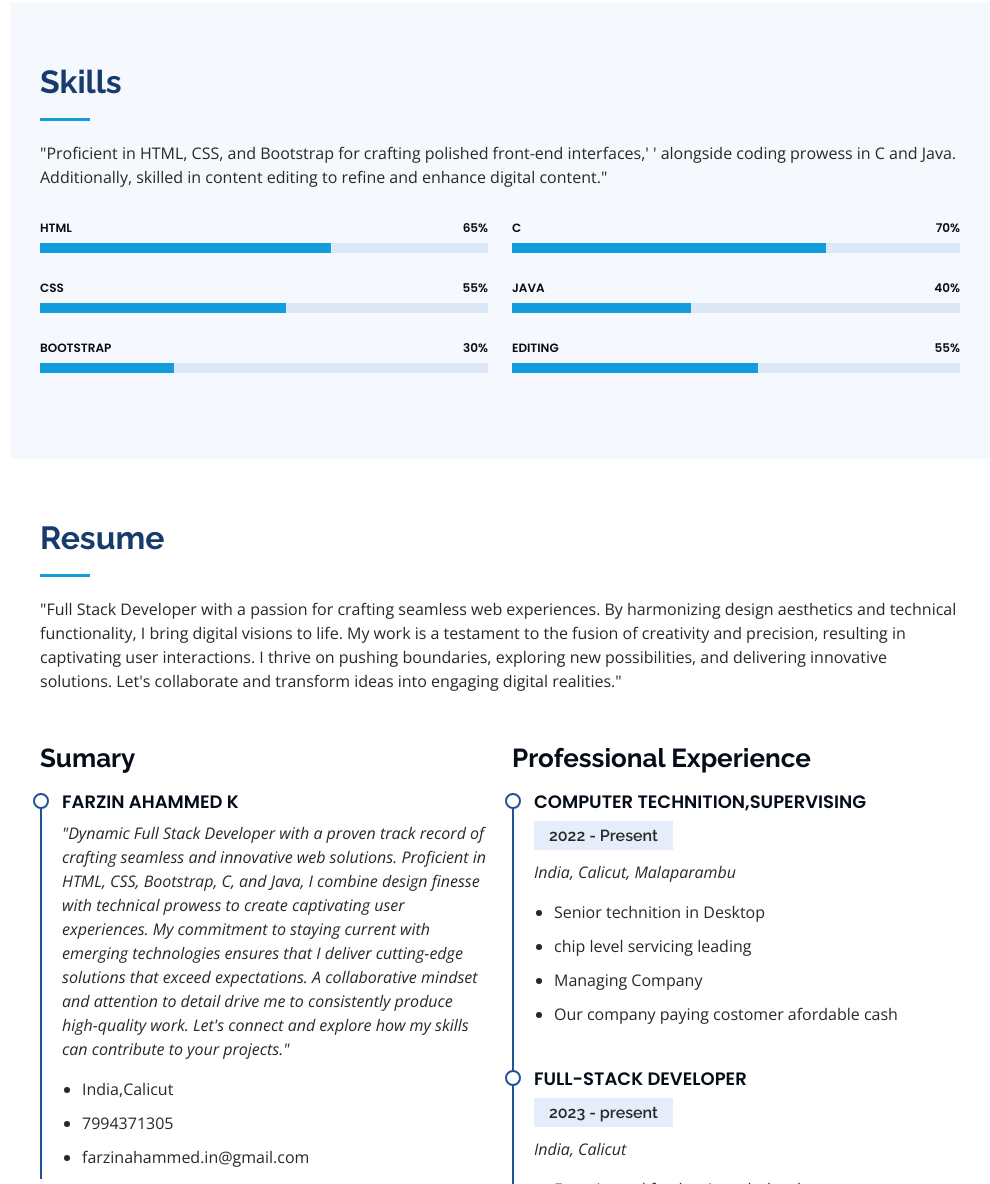
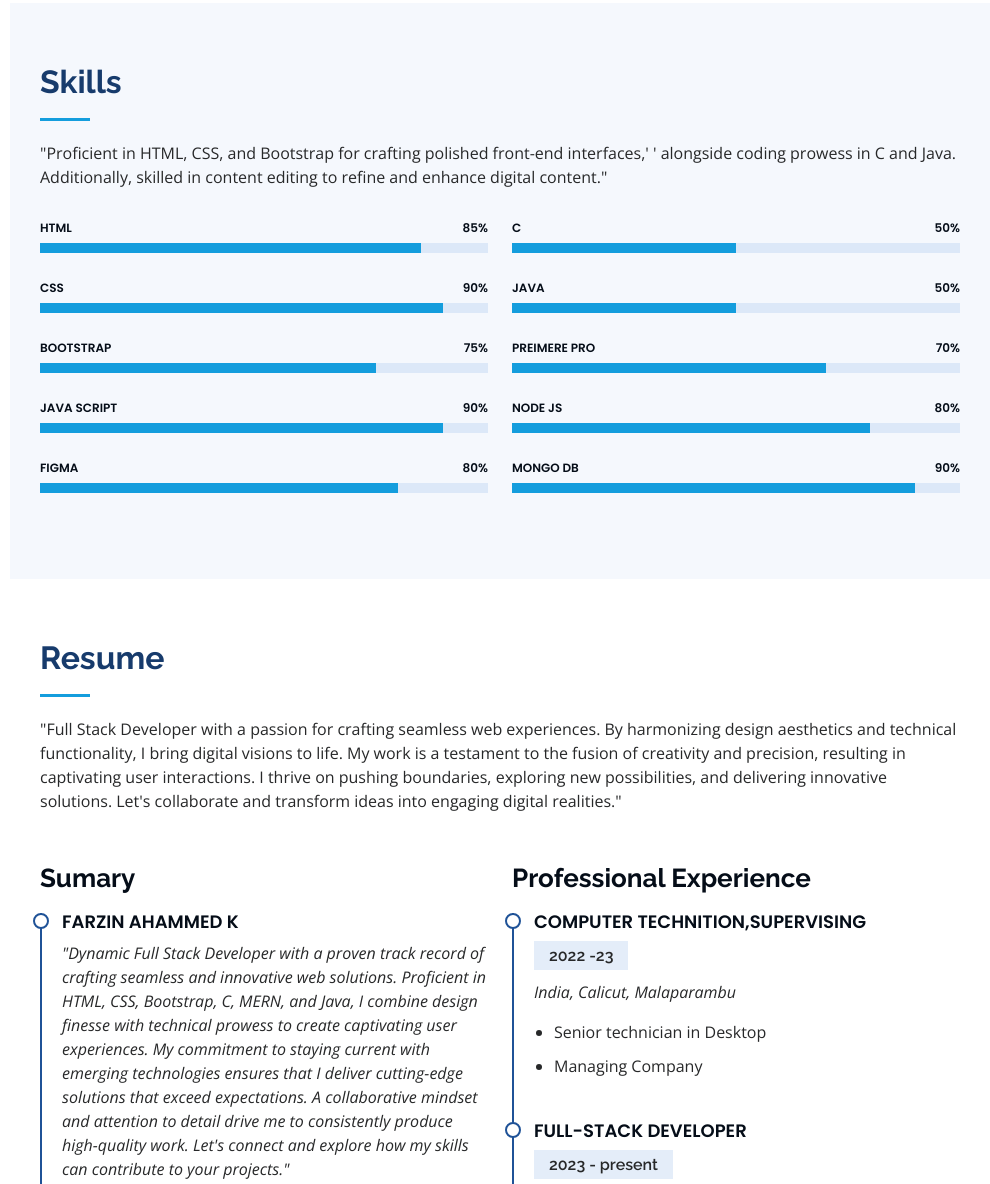
Before and after one commit to FarzGit/Personal-web, a plain HTML site: page index.html in a window 1280 px wide. Shown: the part 1497-2681 px from the top of the page, without its empty margins (290-1280 px from the left). Drawn offline with nearby package versions, Linux system fonts and the light colour scheme.

Commit message:
Updated my new skills

```diff
--- a/index.html
+++ b/index.html
@@ -102,10 +102,9 @@
             <div class="row">
               <div class="col-lg-6">
                 <ul>
-                  <li><i class="bi bi-chevron-right"></i> <strong>Birthday:</strong> <span>21 May 2000</span></li>
-                  <li><i class="bi bi-chevron-right"></i> <strong>Website:</strong> <span>www.example.com</span></li>
+                  <li><i class="bi bi-chevron-right"></i> <strong>Birthday:</strong> <span>21 May 2002</span></li>
                   <li><i class="bi bi-chevron-right"></i> <strong>Phone:</strong> <span>7994371305</span></li>
-                  <li><i class="bi bi-chevron-right"></i> <strong>City:</strong> <span>India, Calicut</span></li>
+                  <li><i class="bi bi-chevron-right"></i> <strong>City:</strong> <span>India, Kerala</span></li>
                 </ul>
               </div>
               <div class="col-lg-6">
@@ -192,23 +191,37 @@
           <div class="col-lg-6" data-aos="fade-up">
 
             <div class="progress">
-              <span class="skill">HTML <i class="val">65%</i></span>
+              <span class="skill">HTML <i class="val">85%</i></span>
               <div class="progress-bar-wrap">
-                <div class="progress-bar" role="progressbar" aria-valuenow="65" aria-valuemin="0" aria-valuemax="100"></div>
+                <div class="progress-bar" role="progressbar" aria-valuenow="85" aria-valuemin="0" aria-valuemax="100"></div>
               </div>
             </div>
 
             <div class="progress">
-              <span class="skill">CSS <i class="val">55%</i></span>
+              <span class="skill">CSS <i class="val">90%</i></span>
               <div class="progress-bar-wrap">
-                <div class="progress-bar" role="progressbar" aria-valuenow="55" aria-valuemin="0" aria-valuemax="100"></div>
+                <div class="progress-bar" role="progressbar" aria-valuenow="90" aria-valuemin="0" aria-valuemax="100"></div>
               </div>
             </div>
 
             <div class="progress">
-              <span class="skill">Bootstrap <i class="val">30%</i></span>
+              <span class="skill">Bootstrap <i class="val">75%</i></span>
               <div class="progress-bar-wrap">
-                <div class="progress-bar" role="progressbar" aria-valuenow="30" aria-valuemin="0" aria-valuemax="100"></div>
+                <div class="progress-bar" role="progressbar" aria-valuenow="75" aria-valuemin="0" aria-valuemax="100"></div>
+              </div>
+            </div>
+
+            <div class="progress">
+              <span class="skill">JAVA SCRIPT <i class="val">90%</i></span>
+              <div class="progress-bar-wrap">
+                <div class="progress-bar" role="progressbar" aria-valuenow="90" aria-valuemin="0" aria-valuemax="100"></div>
+              </div>
+            </div>
+
+            <div class="progress">
+              <span class="skill">FIGMA<i class="val">80%</i></span>
+              <div class="progress-bar-wrap">
+                <div class="progress-bar" role="progressbar" aria-valuenow="80" aria-valuemin="0" aria-valuemax="100"></div>
               </div>
             </div>
 
@@ -217,23 +230,39 @@
           <div class="col-lg-6" data-aos="fade-up" data-aos-delay="100">
 
             <div class="progress">
-              <span class="skill">C <i class="val">70%</i></span>
+              <span class="skill">C <i class="val">50%</i></span>
+              <div class="progress-bar-wrap">
+                <div class="progress-bar" role="progressbar" aria-valuenow="50" aria-valuemin="0" aria-valuemax="100"></div>
+              </div>
+            </div>
+
+            <div class="progress">
+              <span class="skill">java <i class="val">50%</i></span>
+              <div class="progress-bar-wrap">
+                <div class="progress-bar" role="progressbar" aria-valuenow="50" aria-valuemin="0" aria-valuemax="100"></div>
+              </div>
+            </div>
+
+            <div class="progress">
+              <span class="skill">PREIMERE PRO <i class="val">70%</i></span>
               <div class="progress-bar-wrap">
                 <div class="progress-bar" role="progressbar" aria-valuenow="70" aria-valuemin="0" aria-valuemax="100"></div>
               </div>
             </div>
 
+
+
             <div class="progress">
-              <span class="skill">java <i class="val">40%</i></span>
+              <span class="skill">NODE JS <i class="val">80%</i></span>
               <div class="progress-bar-wrap">
-                <div class="progress-bar" role="progressbar" aria-valuenow="40" aria-valuemin="0" aria-valuemax="100"></div>
+                <div class="progress-bar" role="progressbar" aria-valuenow="80" aria-valuemin="0" aria-valuemax="100"></div>
               </div>
             </div>
 
             <div class="progress">
-              <span class="skill">Editing <i class="val">55%</i></span>
+              <span class="skill">MONGO DB<i class="val">90%</i></span>
               <div class="progress-bar-wrap">
-                <div class="progress-bar" role="progressbar" aria-valuenow="55" aria-valuemin="0" aria-valuemax="100"></div>
+                <div class="progress-bar" role="progressbar" aria-valuenow="90" aria-valuemin="0" aria-valuemax="100"></div>
               </div>
             </div>
 
@@ -262,7 +291,7 @@
             <div class="resume-item pb-0">
               <h4>Farzin Ahammed k</h4>
               <p><em>"Dynamic Full Stack Developer with a proven track record of crafting seamless and innovative web solutions.
-                Proficient in HTML, CSS, Bootstrap, C, and Java, I combine design finesse with technical prowess to create captivating user experiences.
+                Proficient in HTML, CSS, Bootstrap, C, MERN, and Java, I combine design finesse with technical prowess to create captivating user experiences.
                 My commitment to staying current with emerging technologies ensures that I deliver cutting-edge solutions that exceed expectations.
                 A collaborative mindset and attention to detail drive me to consistently produce high-quality work.
                 Let's connect and explore how my skills can contribute to your projects."</em></p>
@@ -293,13 +322,13 @@
             <h3 class="resume-title">Professional Experience</h3>
             <div class="resume-item">
               <h4>Computer Technition,Supervising</h4>
-              <h5>2022 - Present</h5>
+              <h5>2022 -23</h5>
               <p><em>India, Calicut, Malaparambu </em></p>
               <ul>
-                <li>Senior technition in Desktop</li>
-                <li>chip level servicing leading </li>
+                <li>Senior technician in Desktop</li>
+
                 <li>Managing Company</li>
-                <li>Our company paying costomer afordable cash</li>
+
               </ul>
             </div>
             <div class="resume-item">
@@ -368,6 +397,17 @@
               <div class="portfolio-links">
                 <!-- <a href="assets/img/portfolio/portfolio-3.jpg" data-gallery="portfolioGallery" class="portfolio-lightbox" title="App 2"><i class="bx bx-plus"></i></a> -->
                 <a href="https://youtu.be/v6AaRAlIZoI" title="More Details"><i class="bx bx-link"></i></a>
+              </div>
+            </div>
+          </div>
+
+
+          <div class="col-lg-4 col-md-6 portfolio-item filter-app">
+            <div class="portfolio-wrap">
+              <img src="assets/img/portfolio/ROCKSTAR.jpg" class="img-fluid" style="border-radius: 50px;" alt="">
+              <div class="portfolio-links">
+                <!-- <a href="assets/img/portfolio/portfolio-3.jpg" data-gallery="portfolioGallery" class="portfolio-lightbox" title="App 2"><i class="bx bx-plus"></i></a> -->
+                <a href="https://farzgit.github.io/rockstar/" title="More Details"><i class="bx bx-link"></i></a>
               </div>
             </div>
           </div>
@@ -640,13 +680,15 @@
                 <label for="name">Message</label>
                 <textarea class="form-control" name="message" rows="10" required></textarea>
               </div>
-              <div class="my-3">
+              <!-- <div class="my-3">
                 <div class="loading">Loading</div>
                 <div class="error-message"></div>
                 <div class="sent-message">Your message has been sent. Thank you!</div>
+              </div> -->
+              <div class="text-center" style="margin-top: 30px;">
+                <button type="submit" class="btn btn-primary">Send Message</button>
               </div>
-              <div class="text-center"><button type="submit">Send Message</button></div>
-            </form>
+             </form>
           </div>
 
         </div>
```
